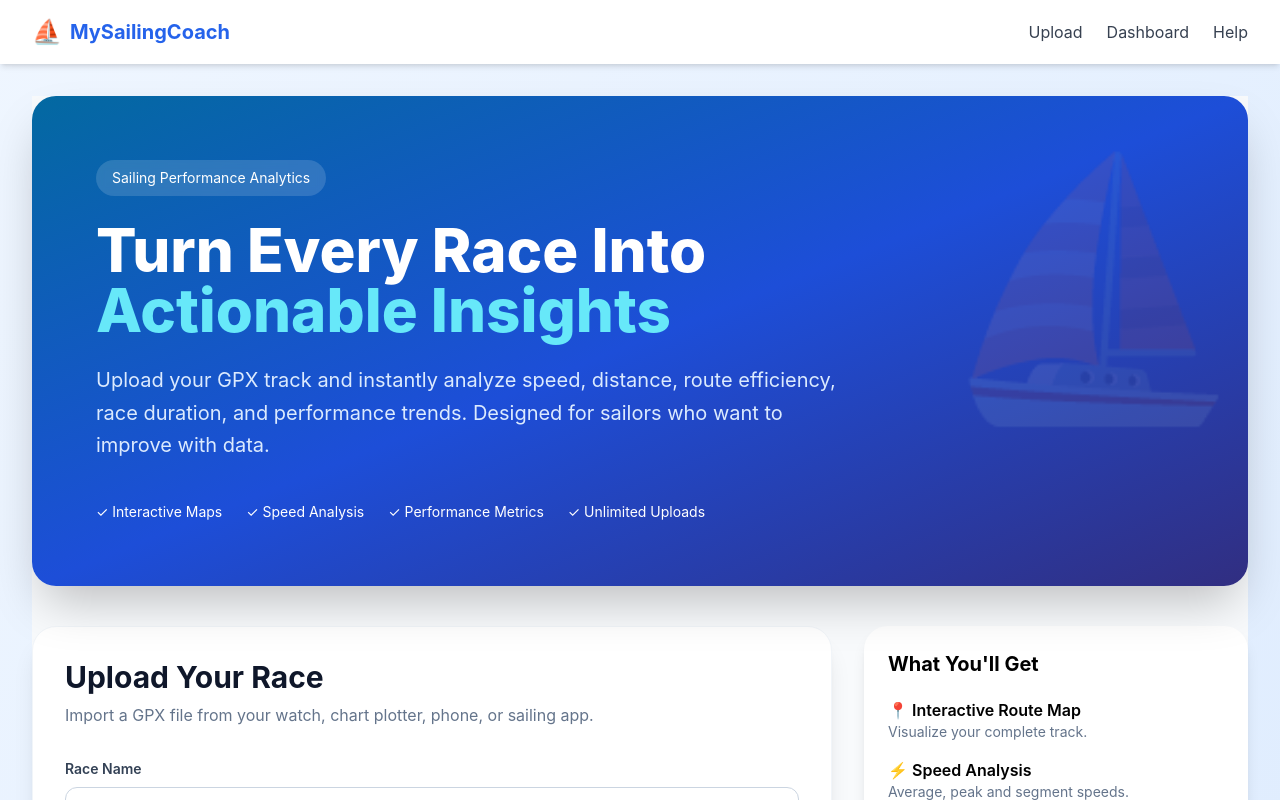
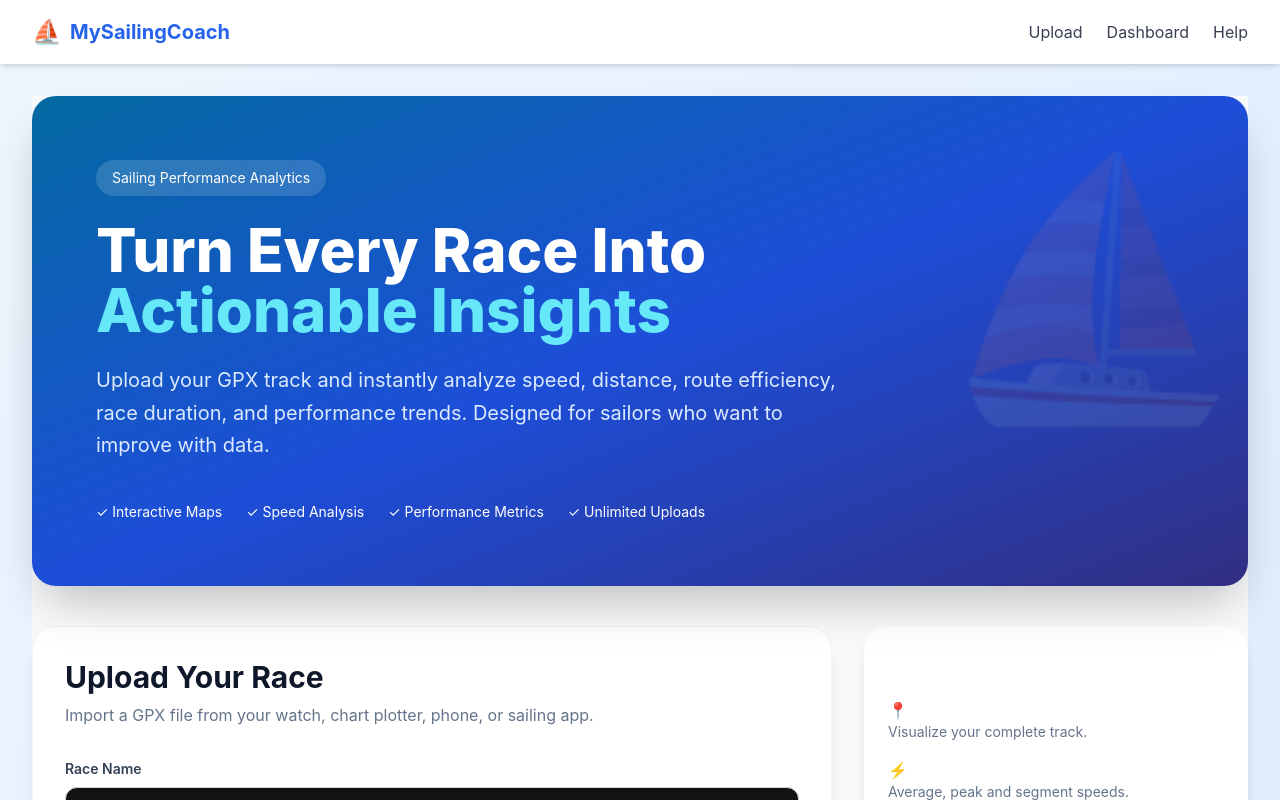
Before and after one commit to mysailingcoach/my-sailing-coach, a React (Vite) app in the folder frontend/: page / in a window 1280 px wide. Shown: the top 800 px of the page. Built offline with nearby package versions, Linux system fonts and the light colour scheme.

Commit message:
Update index.css

```diff
--- a/frontend/src/index.css
+++ b/frontend/src/index.css
@@ -2,12 +2,62 @@
 @tailwind components;
 @tailwind utilities;
 
-html, body, #root {
+:root {
+  color-scheme: dark;
+}
+
+body {
   margin: 0;
-  padding: 0;
-  font-family: -apple-system, BlinkMacSystemFont, 'Segoe UI', 'Roboto', 'Oxygen',
-    'Ubuntu', 'Cantarell', 'Fira Sans', 'Droid Sans', 'Helvetica Neue',
-    sans-serif;
-  -webkit-font-smoothing: antialiased;
-  -moz-osx-font-smoothing: grayscale;
+  min-height: 100vh;
+  background: #0a0a0a;
+  color: #ffffff;
+  font-family: Inter, system-ui, sans-serif;
 }
+
+* {
+  box-sizing: border-box;
+}
+
+a {
+  color: inherit;
+  text-decoration: none;
+}
+
+#root {
+  min-height: 100vh;
+}
+
+.card {
+  background: #111111;
+  border: 1px solid #262626;
+  border-radius: 18px;
+  padding: 20px;
+  transition: 0.3s;
+}
+
+.card:hover {
+  border-color: #3b82f6;
+  transform: translateY(-2px);
+}
+
+.page-container {
+  max-width: 1400px;
+  margin: auto;
+  padding: 24px;
+}
+
+.glass {
+  background: rgba(255, 255, 255, 0.04);
+  backdrop-filter: blur(12px);
+  border: 1px solid rgba(255,255,255,0.08);
+}
+
+.gradient-text {
+  background: linear-gradient(
+    90deg,
+    #3b82f6,
+    #06b6d4
+  );
+  -webkit-background-clip: text;
+  -webkit-text-fill-color: transparent;
+}
```
